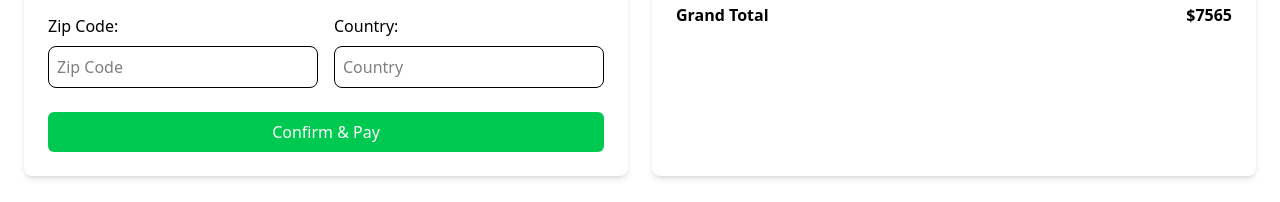
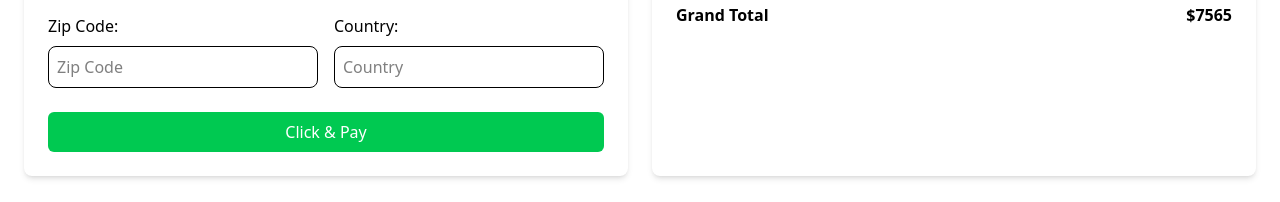
Before and after one commit to Kaydev-cmd/alx-listing-app-04, a Next.js app: page /booking in a window 1280 px wide. Shown: the part 884-1086 px from the top of the page. Built offline with nearby package versions, Linux system fonts and the light colour scheme.

Commit message:
feat: add submit button with loading state and error message display

```diff
--- a/components/booking/BookingForm.tsx
+++ b/components/booking/BookingForm.tsx
@@ -35,7 +35,7 @@ const BookingForm = () => {
   return (
     <div className="bg-white p-6 shadow-md rounded-lg">
       <h2 className="text-xl font-semibold mb-6">Contact Details</h2>
-      <form>
+      <form onSubmit={handleSubmit}>
         {/* Contact Information */}
         <div className="grid grid-cols-2 gap-4">
           <div>
@@ -151,9 +151,14 @@ const BookingForm = () => {
         </div>
 
         {/* Submit Button */}
-        <button className="mt-6 bg-green-500 text-white py-2 px-4 rounded-md w-full hover:bg-green-600 transition-colors cursor-pointer">
-          Confirm & Pay
+        <button
+          type="submit"
+          disabled={loading}
+          className="mt-6 bg-green-500 text-white py-2 px-4 rounded-md w-full hover:bg-green-600 transition-colors cursor-pointer"
+        >
+          {loading ? "Processing..." : "Click & Pay"}
         </button>
+        {error && <p className="text-red-500 text-center mt-4">{error}</p>}
       </form>
     </div>
   );
```
